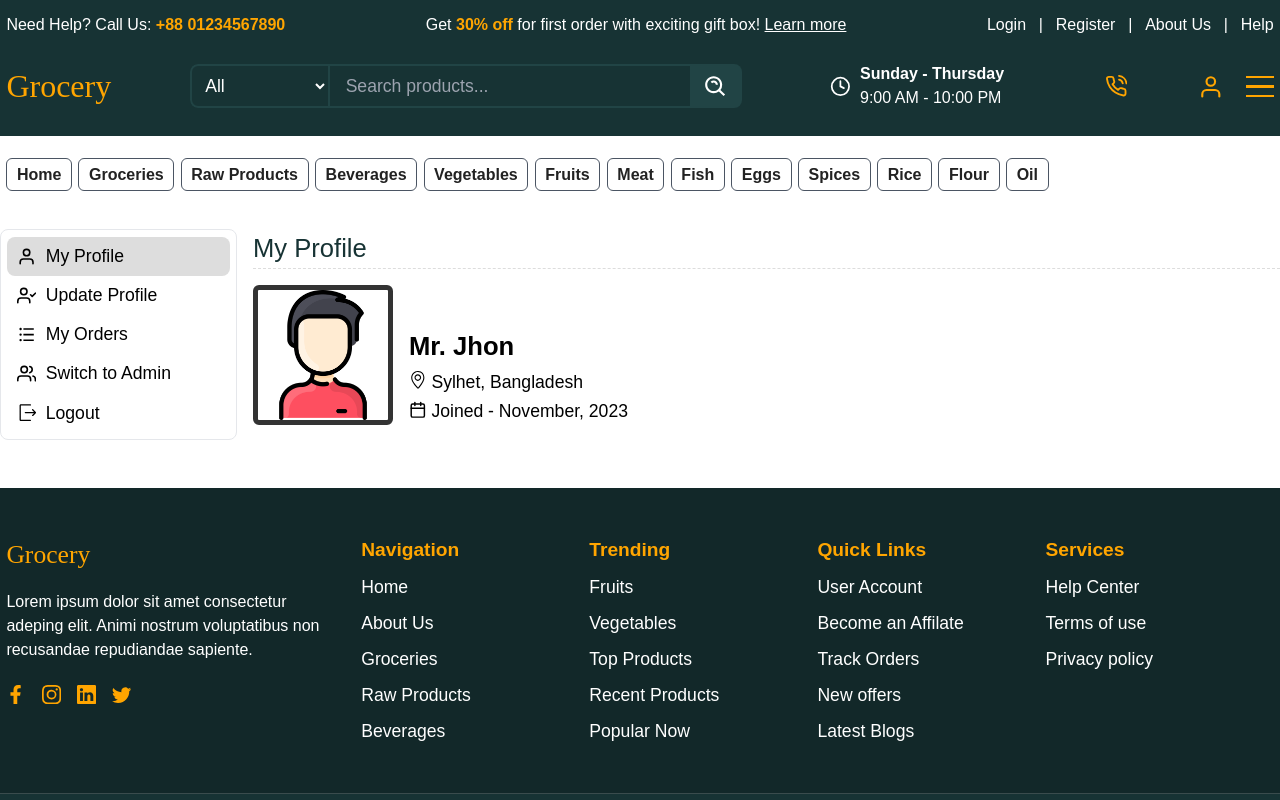
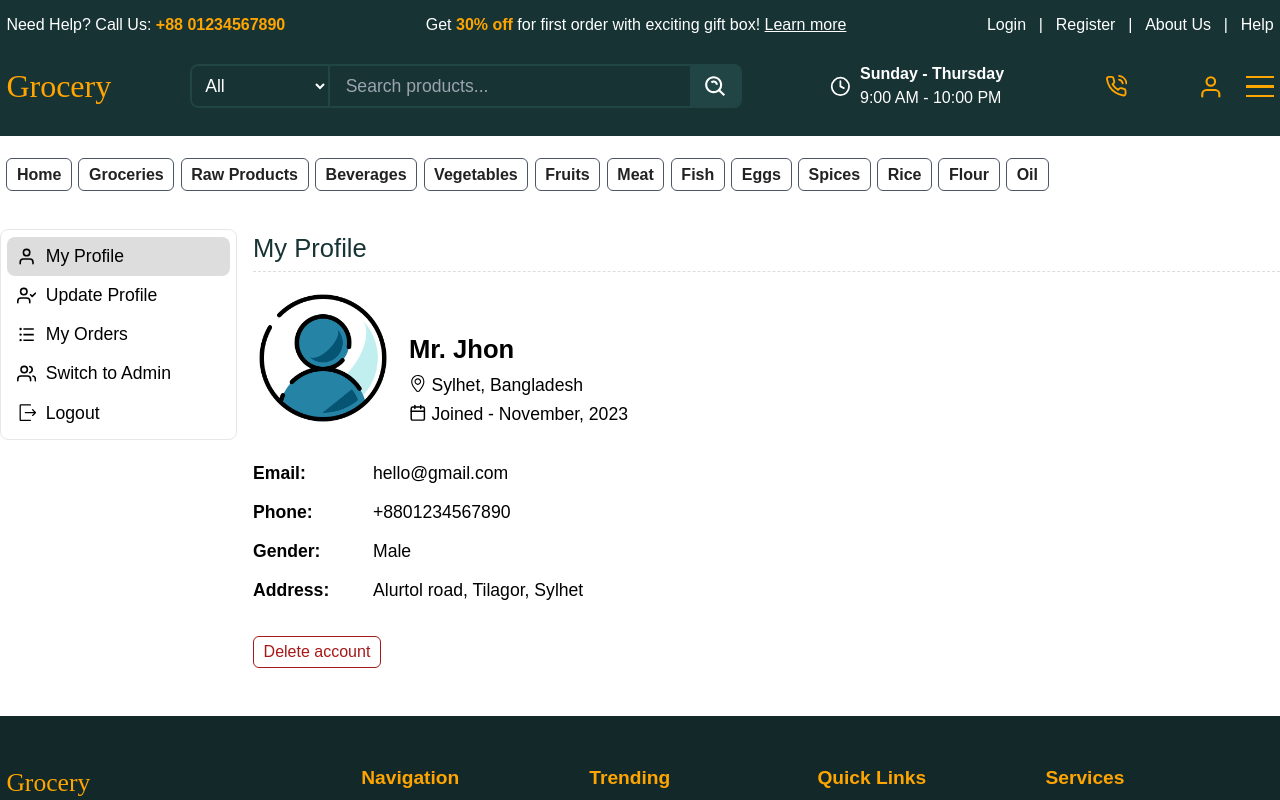
Before and after one commit to riazul01/food-ocean, a React (Create React App) app: page /user/profile in a window 1280 px wide. Shown: the top 800 px of the page. Built offline with nearby package versions, Linux system fonts and the light colour scheme; no server answers; the database is empty; some icons are missing.

Commit message:
profile page completed💥

```diff
--- a/src/pages/Profile.jsx
+++ b/src/pages/Profile.jsx
@@ -6,19 +6,18 @@ import ProfileLayout from '../layouts/ProfileLayout';
 import { SlLocationPin } from 'react-icons/sl';
 import { FiCalendar } from 'react-icons/fi';
 
-import TestImg from '../assets/images/man.png';
+import TestImg from '../assets/images/user.png';
 
 const Profile = () => {
     return (
         <AppLayout>
             <ProfileLayout>
-                <div className="">
                 {/* title */}
-                    <h1 className="text-[#173334] text-[1.6rem] font-[500] border-b-[1px] border-dashed border-[#ddd]">My Profile</h1>
+                <h1 className="pb-[0.2rem] text-[#173334] text-[1.6rem] font-[500] border-b-[1px] border-dashed border-[#ddd]">My Profile</h1>
 
                 {/* header */}
                 <div className="mt-[1rem] flex items-end justify-start gap-[1rem]">
-                        <div className="h-[140px] w-140px] border-[5px] border-[#333] rounded-md">
+                    <div className="h-[140px] w-140px] rounded-md overflow-hidden">
                         <img src={TestImg} className="h-full w-full object-cover" alt="" />
                     </div>
                     <div className="">
@@ -33,7 +32,17 @@ const Profile = () => {
                         </div>
                     </div>
                 </div>
+
+                {/* description */}
+                <div className="mt-[2rem]">
+                    <p className="mt-[0.8rem] flex items-center"><strong className="text-[1.1rem] w-[120px]">Email:</strong><span className="text-[1.1rem]">hello@gmail.com</span></p>
+                    <p className="mt-[0.8rem] flex items-center"><strong className="text-[1.1rem] w-[120px]">Phone:</strong><span className="text-[1.1rem]">+8801234567890</span></p>
+                    <p className="mt-[0.8rem] flex items-center"><strong className="text-[1.1rem] w-[120px]">Gender:</strong><span className="text-[1.1rem]">Male</span></p>
+                    <p className="mt-[0.8rem] flex items-center"><strong className="text-[1.1rem] w-[120px]">Address:</strong><span className="text-[1.1rem]">Alurtol road, Tilagor, Sylhet</span></p>
                 </div>
+
+                {/* delete account button */}
+                <button className="mt-[2rem] px-[0.6rem] py-[0.2rem] text-[#a71818] font-[500] border-[1px] border-[#a71818] rounded-md">Delete account</button>
             </ProfileLayout>
         </AppLayout>
     );
```
Also changed, not shown: src/assets/images/man.png (deleted), src/assets/images/user.png (added). Lines whose indentation alone changed are shown as unchanged.
